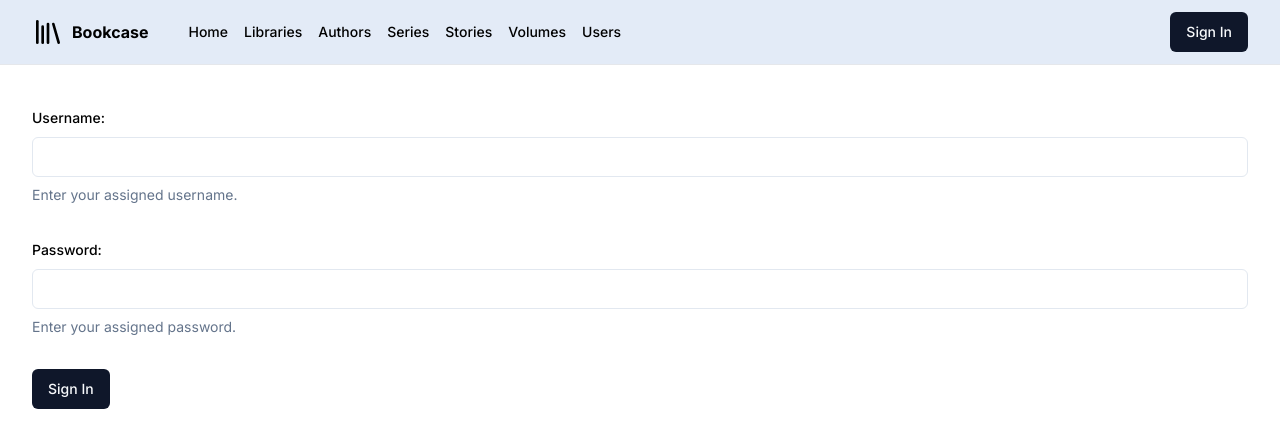
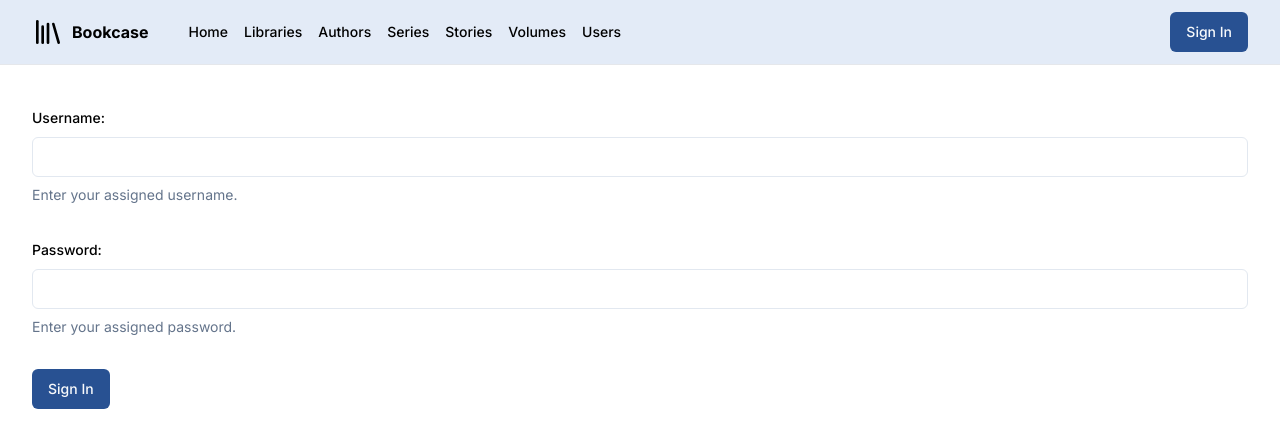
Before and after one commit to craigmcc/bookcase, a Next.js app: page /auth/signin in a window 1280 px wide. Shown: the top 448 px of the page. Built offline with nearby package versions, Linux system fonts and the light colour scheme; no server answers.

Commit message:
Adjust colors on the buttons.

```diff
--- a/src/app/auth/signin/page.tsx
+++ b/src/app/auth/signin/page.tsx
@@ -112,7 +112,7 @@ export default function SignIn() {
                         </FormItem>
                     )}
                 />
-                <Button type="submit">Sign In</Button>
+                <Button className="bg-primary-700" type="submit">Sign In</Button>
             </form>
         </Form>
     )
--- a/src/components/layout/SignInButton.tsx
+++ b/src/components/layout/SignInButton.tsx
@@ -23,6 +23,7 @@ export interface SignInButtonProps {
 export function SignInButton(props: SignInButtonProps) {
     return (
         <Button
+            className="bg-primary-700"
             onClick={props.onClick}
         >
             Sign In
--- a/src/components/layout/SignOutButton.tsx
+++ b/src/components/layout/SignOutButton.tsx
@@ -23,8 +23,8 @@ export interface SignOutButtonProps {
 export function SignOutButton(props: SignOutButtonProps) {
     return (
         <Button
+            className="bg-primary-700"
             onClick={props.onClick}
-            variant="secondary"
         >
             Sign Out
         </Button>
--- a/src/components/layout/SiteHeader.tsx
+++ b/src/components/layout/SiteHeader.tsx
@@ -33,7 +33,7 @@ export function SiteHeader() {
                     <div className="flex gap-2">
                         {session?.user ? (
                             <>
-                                <p className="align-middle py-2 text-sm text-indigo-600"> {session.user.name}</p>
+                                <p className="align-middle px-2 py-2 text-sm text-info-900">{session.user.name}</p>
                                 <SignOutButton onClick={() => signOut()}/>
                             </>
                         ) : (
```
